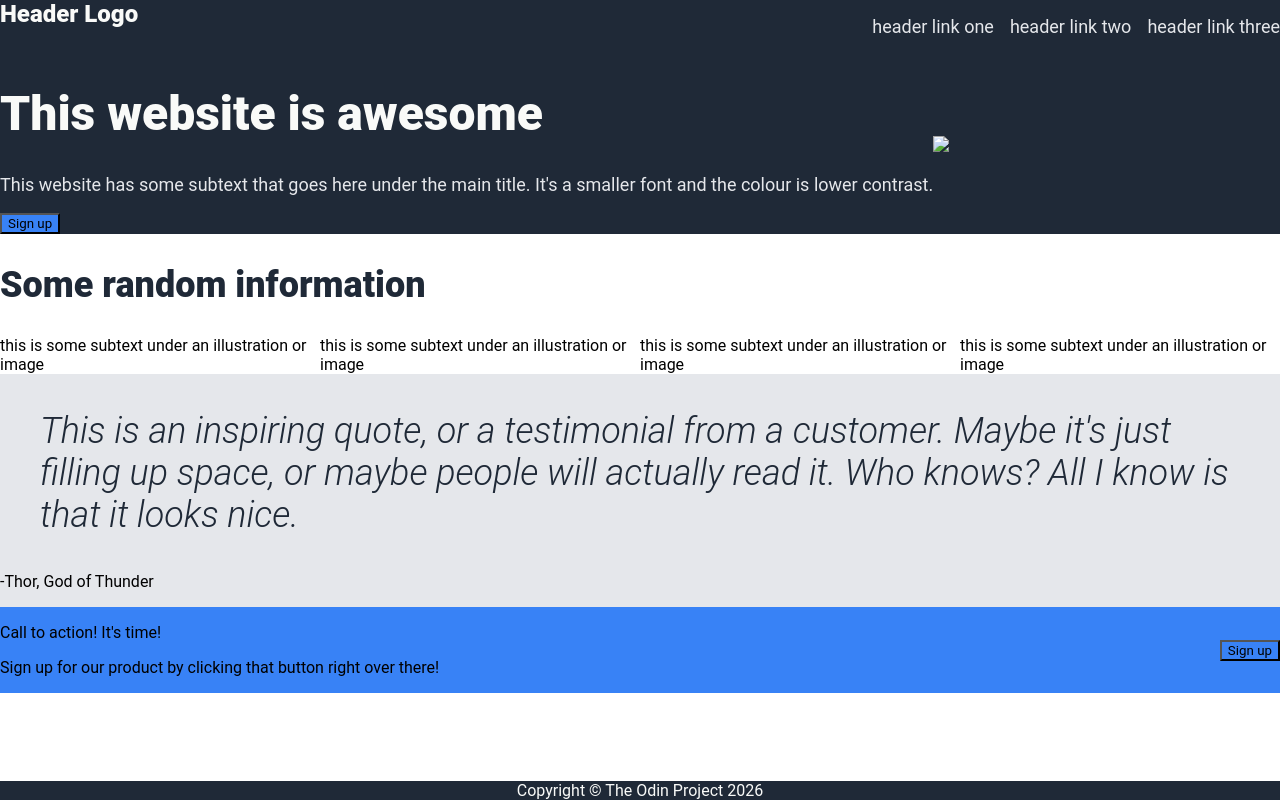
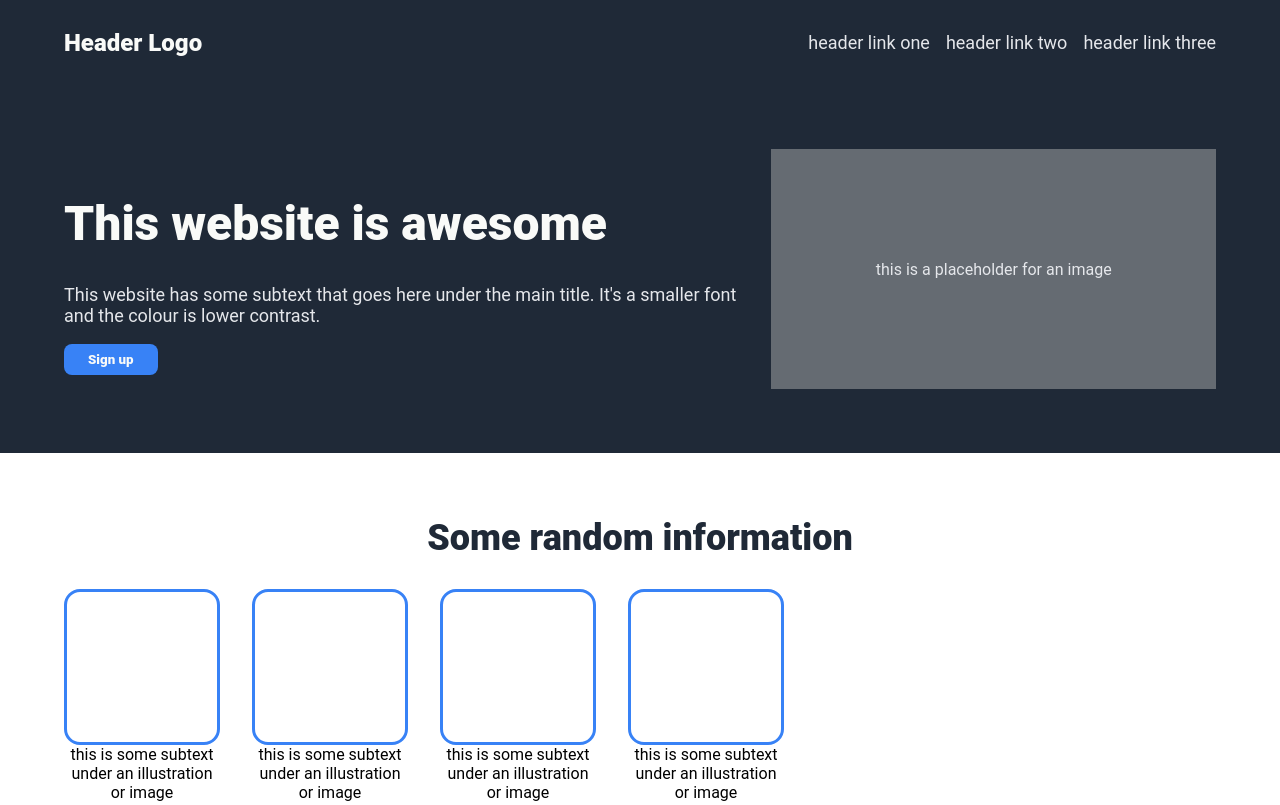
Before and after one commit to bjorn-the-brown/odin-landing-page, a plain HTML site: page index.html in a window 1280 px wide. Shown: the top 805 px of the page. Drawn offline with Linux system fonts and the light colour scheme.

Commit message:
Add image placeholders, improve layout and spacing
I did not have any images ready to add to the webpage, added temporary
placeholders for images to facilitate page layout design.
Improved layout and spacing by giving elements some breathing room,
roughly matching design image.
Some additioal minor changes to styling.

```diff
--- a/index.html
+++ b/index.html
@@ -21,7 +21,8 @@
             <p>This website has some subtext that goes here under the main title. It's a smaller font and the colour is lower contrast.</p>
             <button class="dark">Sign up</button>
         </div>
-        <img src="/img/hero.jpg" width="300px">
+        <!-- <img src="/img/hero.jpg" width="300px">  -->
+         <div class="img-placeholder">this is a placeholder for an image</div>
     </div>
     <div class="features">
         <h2>Some random information</h2>
@@ -50,10 +51,10 @@
     </div>
     <div class="cta">
         <div class="cta-message">
-            <p>Call to action! It's time!</p>
+            <p class="cta-header">Call to action! It's time!</p>
             <p>Sign up for our product by clicking that button right over there!</p>
         </div>
-            <button class="ligt">Sign up</button>
+            <button class="light">Sign up</button>
     </div>
     <div class="footer">
         Copyright &copy; The Odin Project 2026
--- a/styles.css
+++ b/styles.css
@@ -36,10 +36,23 @@ h2 {
     font-size: 36px;
     font-weight: 900;
     color: #1F2937;
+    margin-top: 0;
 }
 
 button {
     background-color: #3882F6;
+    color: #F9FAF8;
+    padding: 8px 24px;
+    border-radius: 8px;
+    font-weight: 900;
+}
+
+button.dark {
+    border: none;
+}
+
+button.light {
+    border: solid #F9FAF8;
 }
 
 blockquote {
@@ -47,6 +60,7 @@ blockquote {
     font-weight: 300;
     font-style: italic;
     color: #1F2937;
+    margin: 0;
 }
 
 #logo {
@@ -59,21 +73,64 @@ blockquote {
 .header {
     display: flex;
     justify-content: space-between;
+    align-items: center;
     background-color: #1F2937;
+    padding: 16px 64px;
 }
 
 .hero {
     display: flex;
     background-color: #1F2937;
     align-items: center;
+    justify-content: space-between;
+    gap: 16px;
+    padding: 64px 64px;
+}
+
+.img-placeholder {
+    width: 600px;
+    height: 240px;
+    display: flex;
+    justify-content: center;
+    align-items: center;
+    background-color: #656b72;
+    color: #E5E7EB;
+}
+
+.features {
+    display: flex;
+    flex-direction: column;
+    justify-content: center;
+    align-items: center;
+    padding: 64px 64px;
 }
 
 .container {
     display: flex;
+    gap: 32px;
+    align-items: center;
+}
+
+.frame {
+    border: solid #3882F6;
+    height: 150px;
+    width: 150px;
+    border-radius: 16px;
+}
+
+.info-card{
+    flex: 0 0 150px;
+    text-align: center;
 }
 
 .quote {
     background-color: #E5E7EB;
+    padding: 64px 64px;
+}
+
+.quote p {
+    text-align: end;
+    font-weight: 900;
 }
 
 .cta {
@@ -81,6 +138,14 @@ blockquote {
     justify-content: space-between;
     align-items: center;
     background-color: #3882F6;
+    color: #F9FAF8;
+    padding: 64px 64px;
+    margin: 64px 64px;
+}
+
+.cta-header {
+    font-size: 24px;
+    font-weight: 900;
 }
 
 .footer {
@@ -90,4 +155,5 @@ blockquote {
     margin-top: auto;
     background-color: #1F2937;
     color: #F9FAF8;
+    padding: 32px;
 }
```
